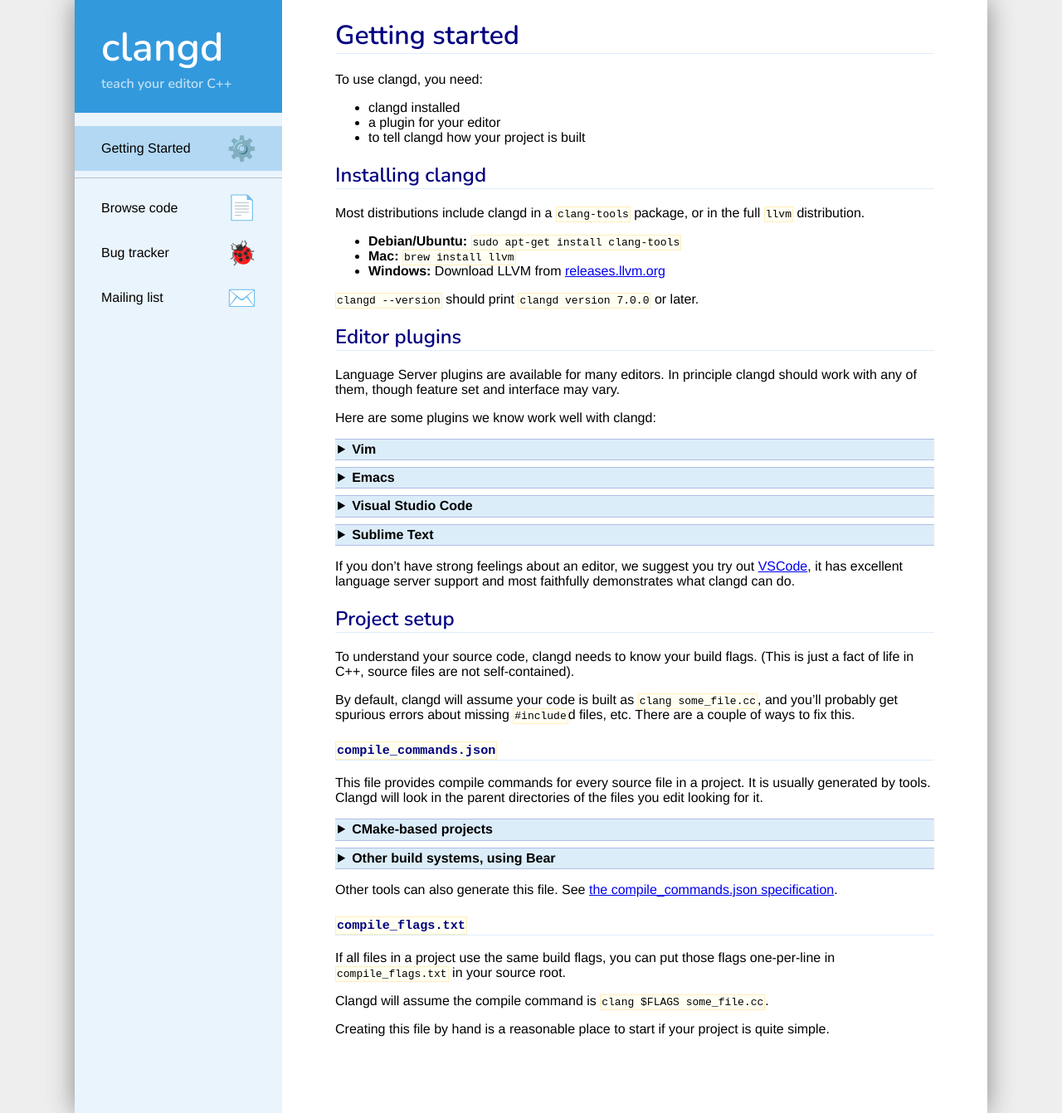
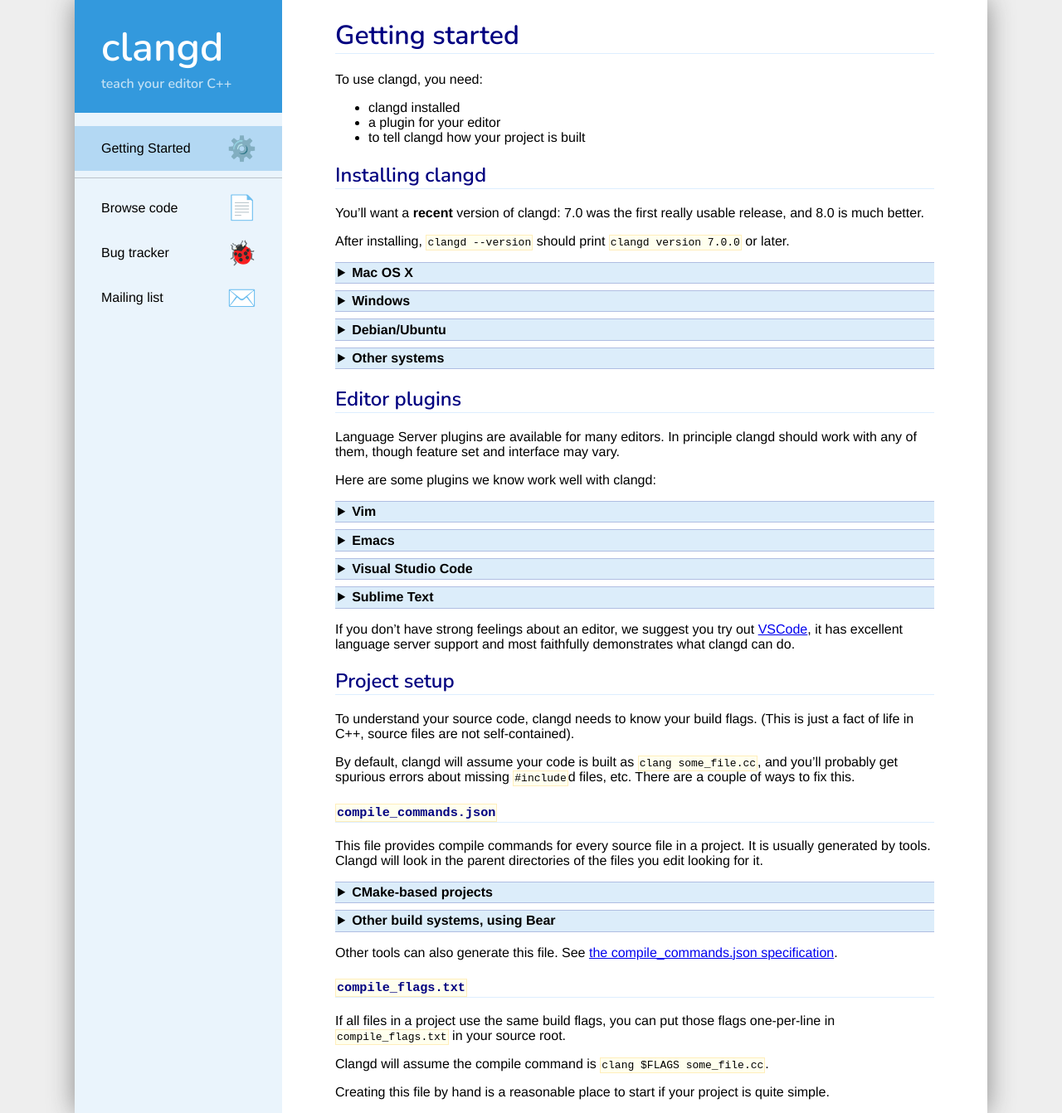
Before and after one commit to llvm/clangd-www, a Jekyll site: the page built from installation.md, in a window 1280 px wide. Shown: the whole page at 83% size. Built offline with Jekyll 4.4.1, drawn with Linux system fonts in a browser that asks for light colours; our own code applies the rules of GitHub Pages for plain Markdown files; some of the changed lines change nothing that is shown.

Commit message:
more work on getting started

````diff
--- a/installation.md
+++ b/installation.md
@@ -7,14 +7,55 @@
 
 ## Installing clangd
 
+You'll want a **recent** version of clangd: 7.0 was the first really usable
+release, and 8.0 is much better.
+
+After installing, `clangd --version` should print `clangd version 7.0.0` or later.
+
+<details>
+<summary markdown="span">Mac OS X</summary>
+Clangd can be installed (along with LLVM) via [Homebrew](https://brew.sh):
+```
+brew install llvm
+```
+
+If you don't want to use homebrew, you can download the a binary release of
+LLVM from [releases.llvm.org](http://releases.llvm.org/download.html).
+Alongside `bin/clangd` you will need at least `lib/clang/*/include`:
+```
+cp clang+llvm-7.0.0/bin/clangd /usr/local/bin/clangd
+cp -r clang+llvm-7.0.0/lib/clang/ /usr/loca/lib/
+```
+</details>
+
+<details>
+<summary markdown="span">Windows</summary>
+Download the LLVM installer from [releases.llvm.org](http://releases.llvm.org/download.html)
+</details>
+
+<details>
+<summary markdown="span">Debian/Ubuntu</summary>
+Installing the `clang-tools` package will usually give you an old version.
+
+Try to install the latest release (8.0):
+```
+sudo apt-get install clang-tools-8
+```
+If that's not found, at least `clang-tools-7` should be available.
+
+This will install clangd as `/usr/bin/clangd-8`. Make it default:
+```
+sudo update-alternatives --install /usr/bin/clangd clangd /usr/bin/clangd-8 100
+```
+</details>
+
+<details>
+<summary markdown="span">Other systems</summary>
 Most distributions include clangd in a `clang-tools` package, or in the full
 `llvm` distribution.
 
-- **Debian/Ubuntu:** `sudo apt-get install clang-tools`
-- **Mac:** `brew install llvm`
-- **Windows:** Download LLVM from [releases.llvm.org](http://releases.llvm.org/download.html)
-
-`clangd --version` should print `clangd version 7.0.0` or later.
+For some platforms, binaries are also avaliable at [releases.llvm.org](http://releases.llvm.org/download.html)
+</details>
 
 ## Editor plugins
 
@@ -25,10 +66,41 @@
 
 <details>
 <summary markdown="span">Vim</summary>
+[YouCompleteMe](https://valloric.github.io/YouCompleteMe/) can be installed with
+clangd support. **This is not on by default**, you must install it with
+`install.py --clangd-completer`.
+
+We recommend letting clangd fully control code completion. In `.vimrc` add:
+```
+let g:ycm_clangd_uses_ycmd_caching = 0
+```
+
+You should see errors highlighted and completions as you type.
+
+![Code completion in YouCompleteMe](ycm_completion.png)
+
+YouCompleteMe supports many of clangd's features:
+
+ - code completion
+ - diagnostics and fixes (`:YcmCompleter FixIt`)
+ - find declarations, references, and definitions (`:YcmCompleter GoTo` etc)
+ - rename symbol (`:YcmCompleter RefactorRename`)
+
+### Under the hood
+
+- **Debug logs**: run `:YcmDebugInfo` to see clangd status, and `:YcmToggleLogs`
+  to view clangd's debug logs.
+- **Command-line flags**: Set `g:ycm_clangd_args` in `.vimrc`, e.g.:
+```
+let g:ycm_clangd_args = ['-log=verbose', '-pretty']
+```
+- **Alternate clangd binary**: set `g:ycm_clangd_binary_path` in `.vimrc`.
+
+---
+
 [LanguageClient-neovim](https://github.com/autozimu/LanguageClient-neovim)
-  has [instructions for using clangd](https://github.com/autozimu/LanguageClient-neovim/wiki/Clangd).
-
-We're working on making clangd work with YouCompleteMe: [Valloric/ycmd/issues/1114](https://github.com/Valloric/ycmd/issues/1114)
+also has [instructions for using clangd](https://github.com/autozimu/LanguageClient-neovim/wiki/Clangd),
+and **may** be easier to install.
 </details>
 
 <details>
@@ -41,7 +113,31 @@
 
 <details>
 <summary markdown="span">Visual Studio Code</summary>
-[vscode-clangd](https://marketplace.visualstudio.com/items?itemName=llvm-vs-code-extensions.vscode-clangd) can be installed from within VSCode.
+The official plugin is
+[vscode-clangd](https://marketplace.visualstudio.com/items?itemName=llvm-vs-code-extensions.vscode-clangd)
+and can be installed from within VSCode.
+
+Choose **View** --> **Extensions**, then search for "clangd".
+
+After restarting, you should see red underlines underneath errors, and
+you should get rich code completions including e.g. function parameters.
+
+![Code completion in VSCode](basic_completion.png)
+
+vscode-clangd has excellent support for all clangd features, including:
+ - code completion
+ - diagnostics and fixes
+ - find declarations, references, and definitions
+ - find symbol in file (`Ctrl-P @foo`) or workspace (`Ctrl-P #foo`)
+ - code actions
+
+### Under the hood
+
+- **Debug logs**: when clangd is running, you should see "Clang Language Server"
+  in the dropdown of the Output panel (**View** -> **Output**).
+- **Command-line flags**: these can be passed in the `clangd.arguments` array
+  in your `settings.json`. (**File** -> **Preferences** -> **Settings**).
+- **Alternate clangd binary**: set the `clangd.path` string in `settings.json`.
 </details>
 
 <details>
--- a/styles.css
+++ b/styles.css
@@ -85,7 +85,7 @@
 details {
   background-color: rgba(50, 150, 220, 0.08);
   margin-bottom: 0.5em;
-  padding-left: 1em;
+  padding: 0 1em;
   overflow: hidden; /* Suppress margin-collapsing */
 }
 details[open] {
@@ -99,14 +99,15 @@
   border-width: 1px;
   border-style: solid none;
   padding: 0.2em;
-  margin-left: -1em;
+  margin: 0 -1em;
 }
 details summary:hover {
   background-color: rgba(50, 150, 220, 0.2);
   cursor: pointer;
 }
+pre > code { display: block; }
 code {
-  background-color: rgba(255, 255, 0, 0.05);
+  background-color: #ffe;
   border: 1px solid #feb;
   padding: 1px;
 }
````
Also changed, not shown: ycm_completion.png (added).
